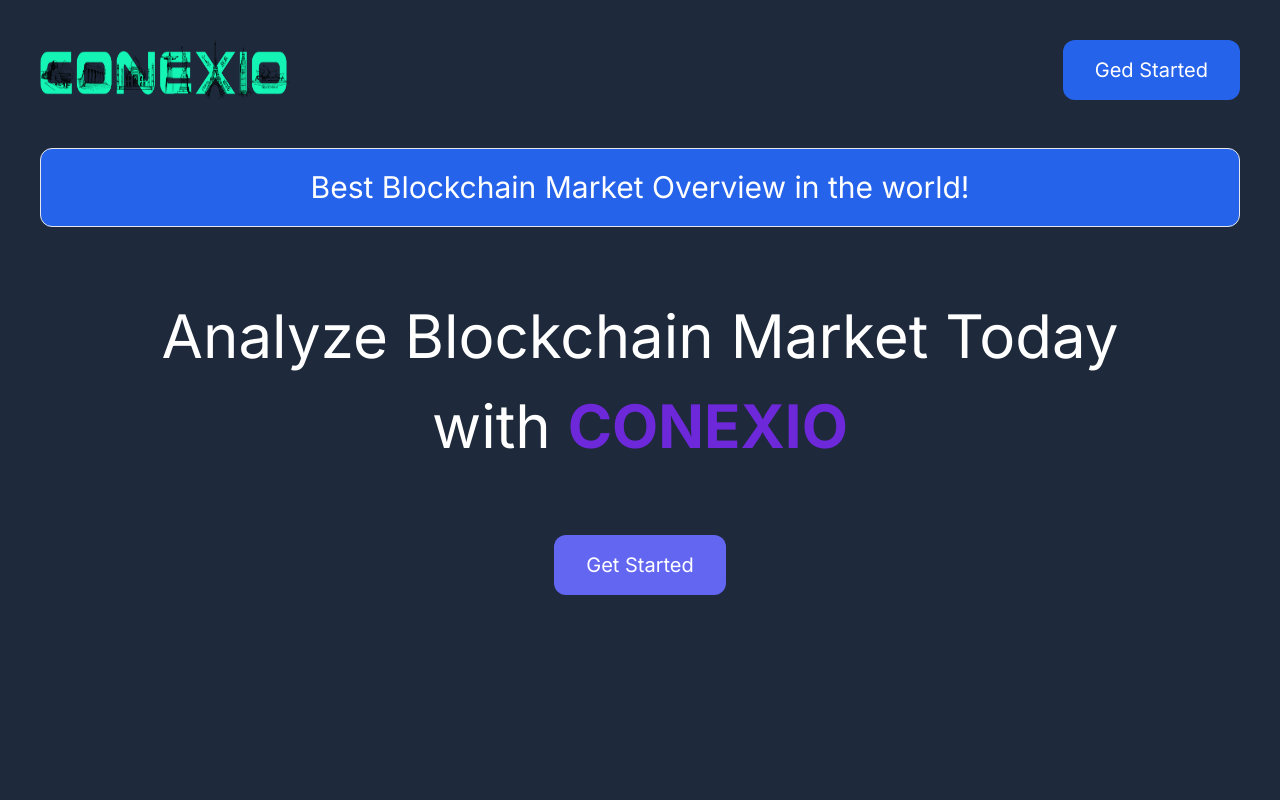
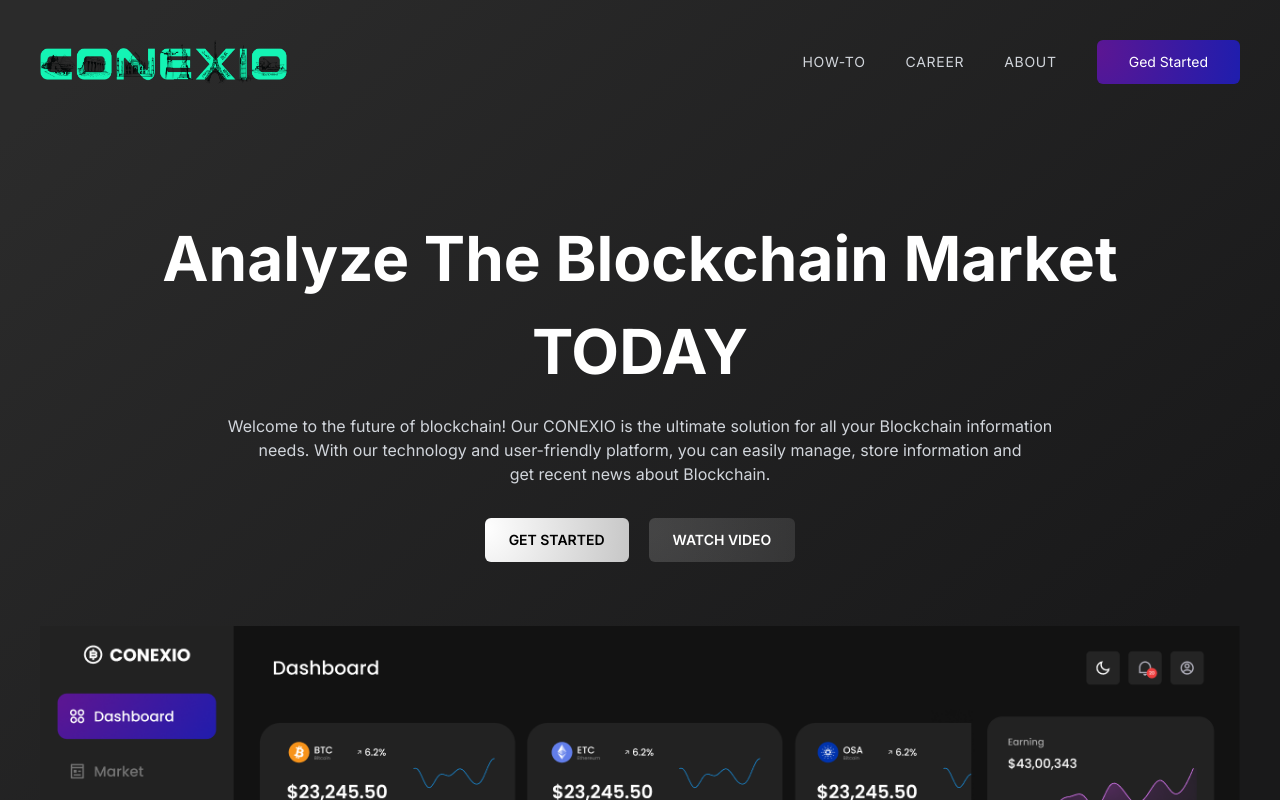
Before and after one commit to ericlazer/Frontend-react, a React (Create React App) app: page / in a window 1280 px wide. Shown: the top 800 px of the page. Built offline with nearby package versions, Linux system fonts and the light colour scheme; the HTML template or start-up script is replaced by a standard one.

Commit message:
Dashboard Upgraded

```diff
--- a/src/index.css
+++ b/src/index.css
@@ -15,3 +15,7 @@ code {
   font-family: source-code-pro, Menlo, Monaco, Consolas, 'Courier New',
     monospace;
 }
+
+.dashboard-background {
+  background: linear-gradient(139.43deg, #2B2B2B 6.41%, #19191A 76.94%);
+}
--- a/src/pages/dashboard/index.jsx
+++ b/src/pages/dashboard/index.jsx
@@ -1,29 +1,40 @@
 import React from 'react'
 import { Link } from 'react-router-dom'
 import Logo from '../../assets/img/Logo.png'
+import PreviewAppImg from '../../assets/img/dashboard.png'
 
 const Dashboard = () => {
   return (
-    <div className='bg-slate-800 min-h-screen'>
-      <div className='max-w-[1800px] m-auto p-10'>
+    <div className='min-h-screen dashboard-background'>
+      <div className='max-w-[1500px] m-auto pt-10 px-10'>
         <div className='flex justify-between'>
           <img src={ Logo } className='sm:w-[250px] w-[150px]' />
-          <div className='flex text-xl gap-20 text-white items-center'>
-            <div className='bg-blue-600 py-4 rounded-xl px-8 duration-300 transition cursor-pointer ease-in-out hover:opacity-[0.8] text-sm sm:text-xl'>Ged Started</div>
+          <div className='flex text-xl gap-10 text-white items-center'>
+            <Link><div className='text-[14px] tracking-[.05em] text-gray-300 hover:text-white transition ease-in-out'>HOW-TO</div></Link>
+            <Link><div className='text-[14px] tracking-[.05em] text-gray-300 hover:text-white transition ease-in-out'>CAREER</div></Link>
+            <Link><div className='text-[14px] tracking-[.05em] text-gray-300 hover:text-white transition ease-in-out'>ABOUT</div></Link>
+            <Link to="/app"><div className='py-2 px-6 rounded-md px-8 duration-300 transition cursor-pointer ease-in-out text-[14px] hover:opacity-[0.8]' style={{background: 'radial-gradient(100% 341.37% at 0% 24.29%, #5C1693 0%, #201DAD 100%)'}}>Ged Started</div></Link>
           </div>
         </div>
-        <div className='mt-12 bg-blue-600 border text-[20px] lg:text-[30px] text-center text-white py-4 rounded-xl px-4'>
-          Best Blockchain Market Overview in the world!
+        <div className='mt-32 text-[30px] sm:text-[40px] lg:text-[62px] text-center font-bold'>
+          <span className='text-white'>Analyze The Blockchain Market</span>
+          <br />
+          <span className='text-white'>TODAY</span>
         </div>
-        <div className='mt-16 text-[30px] sm:text-[40px] lg:text-[60px] text-center'>
-          <span className='text-white'>Analyze Blockchain Market Today</span>
-          <br />
-          <span className='text-white'>with <span className='text-violet-700 font-bold'>CONEXIO</span></span>
+        <div className='mt-4 text-center text-base text-gray-300'>
+          Welcome to the future of blockchain! Our CONEXIO is the ultimate solution for all your Blockchain information <br /> needs.
+          With our technology and user-friendly platform, you can easily manage, store information and <br/> get recent news about Blockchain.
         </div>
-        <div className='mt-16 flex justify-center'>
+        <div className='mt-8 flex justify-center gap-5'>
           <Link to="/app">
-            <button className='text-xl text-white bg-indigo-500 px-8 py-4 rounded-xl cursor-pointer transition ease-in-out duration-300 hover:opacity-[0.8]'>Get Started</button>
+            <button className='text-sm font-semibold text-black bg-white px-6 py-3 rounded-md cursor-pointer transition ease-in-out duration-300 hover:opacity-[0.8]' style={{background: 'radial-gradient(100% 341.37% at 0% 24.29%, #FFFFFF 0%, #C8C8C8 100%)'}} >GET STARTED</button>
           </Link>
+          <Link to="/app">
+            <button className='text-sm text-white font-semibold px-6 py-3 rounded-md cursor-pointer transition ease-in-out duration-300 hover:opacity-[0.8]' style={{background: 'radial-gradient(100% 341.37% at 0% 24.29%, rgba(255, 255, 255, 0.17) 0%, rgba(200, 200, 200, 0.14) 100%)'}}>WATCH VIDEO</button>
+          </Link>
+        </div>
+        <div className='mt-16'>
+          <img src={PreviewAppImg} className='m-auto' alt="Preview App Image" />
         </div>
       </div>
     </div>
```
Also changed, not shown: src/assets/img/dashboard.png (added), src/assets/img/trendingCoin.png, src/pages/app/index.jsx (line endings or trailing spaces).
